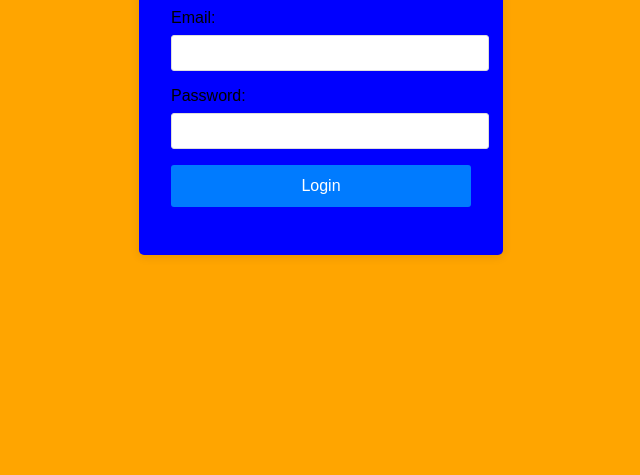
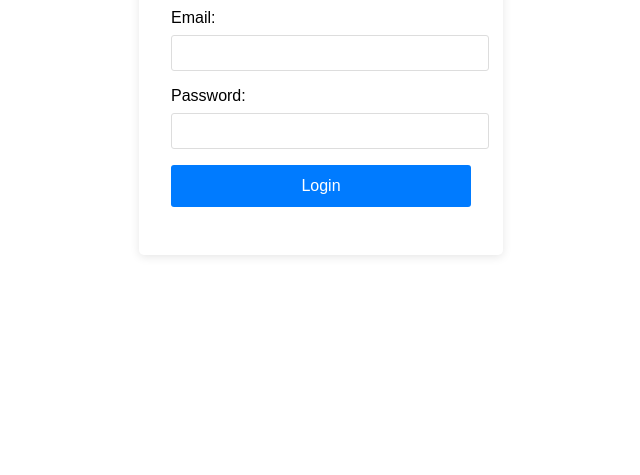
Before and after one commit to Leonardoking5boy/Leonardoking5boy.github.io, a plain HTML site: page index.html in a window 1280 px wide. Shown: the part 325-800 px from the top of the page, without its empty margins (319-959 px from the left). Drawn offline with Linux system fonts and the light colour scheme.

Commit message:
Update styles.css

```diff
--- a/styles.css
+++ b/styles.css
@@ -1,6 +1,6 @@
 body {
     font-family: Arial, sans-serif;
-    background-color: orange;
+    background-image:  ;
     margin: 0;
     padding: 0;
     display: flex;
@@ -10,7 +10,7 @@ body {
 }
 
 .container {
-    background-color: blue;
+    background-color: transparent;
     padding: 2rem;
     border-radius: 5px;
     box-shadow: 0 2px 10px rgba(0, 0, 0, 0.1);
```
